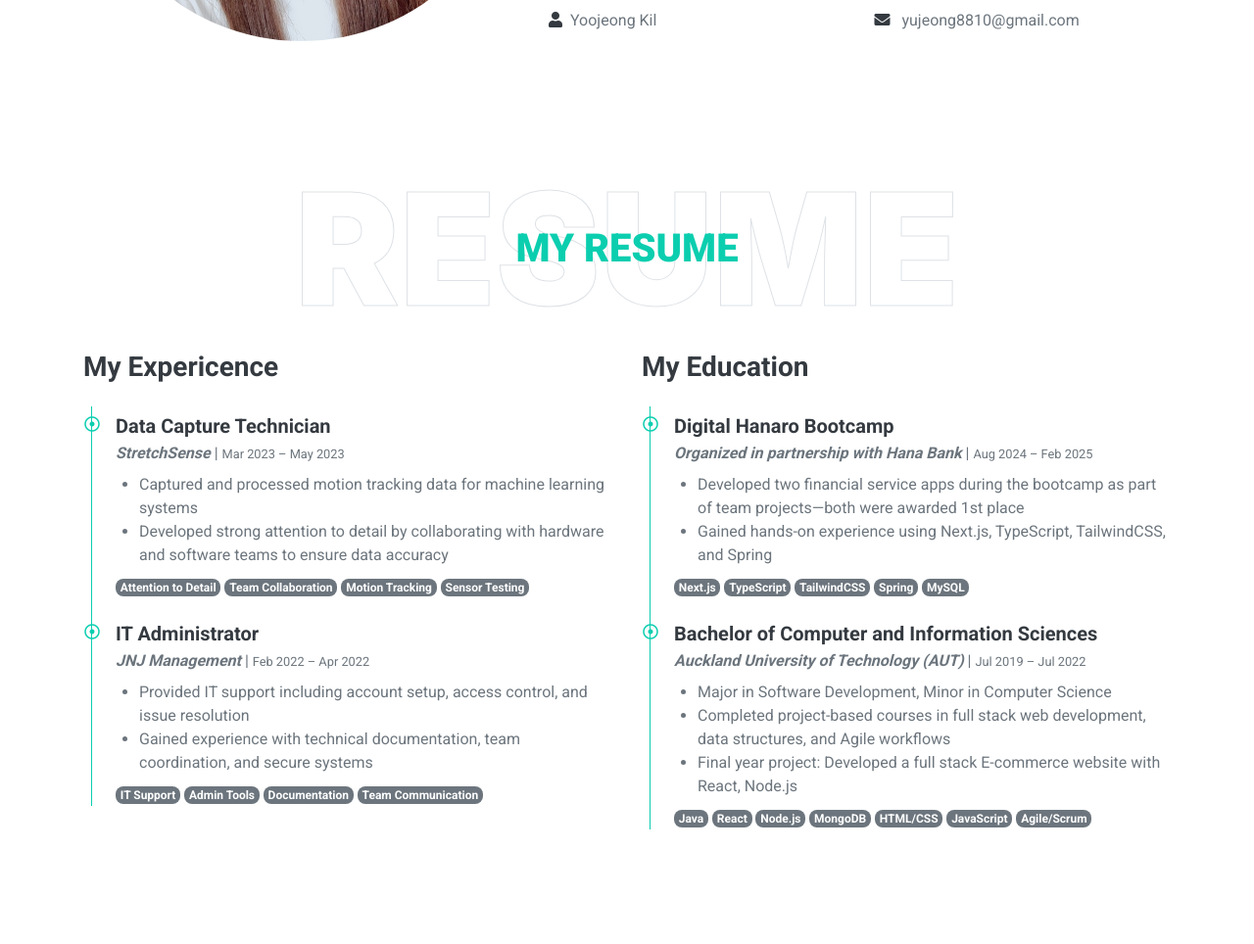
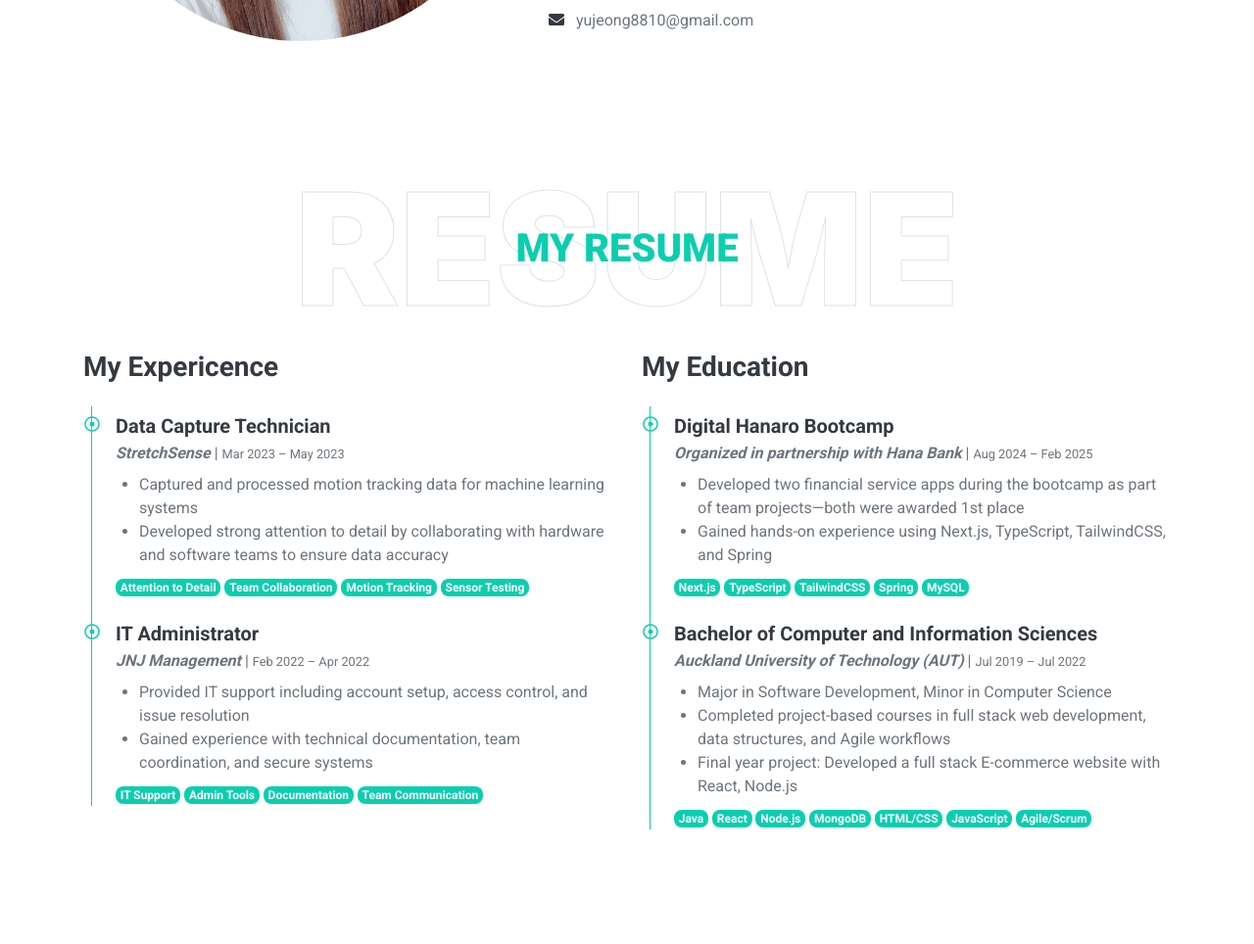
Before and after one commit to YoojeongKil/portfolio, a plain HTML site: page index.html in a window 1280 px wide. Shown: the part 1471-2435 px from the top of the page at 98% size. Drawn offline with nearby package versions, Linux system fonts and the light colour scheme.

Commit message:
badge color change

```diff
--- a/index.html
+++ b/index.html
@@ -168,14 +168,7 @@
                 products.
               </p>
             </div>
-
             <div class="row mb-3">
-              <div class="col-sm-6 py-2">
-                <h6>
-                  <i class="fa fa-user" style="margin-right: 8px"></i
-                  ><span class="text-secondary">Yoojeong Kil</span>
-                </h6>
-              </div>
               <div class="col-sm-6 py-2">
                 <h6>
                   <i class="fa fa-envelope" style="margin-right: 8px"></i>
@@ -233,10 +226,10 @@
                   </li>
                 </ul>
                 <div>
-                  <span class="badge badge-secondary">Attention to Detail</span>
-                  <span class="badge badge-secondary">Team Collaboration</span>
-                  <span class="badge badge-secondary">Motion Tracking</span>
-                  <span class="badge badge-secondary">Sensor Testing</span>
+                  <span class="badge badge-primary">Attention to Detail</span>
+                  <span class="badge badge-primary">Team Collaboration</span>
+                  <span class="badge badge-primary">Motion Tracking</span>
+                  <span class="badge badge-primary">Sensor Testing</span>
                 </div>
               </div>
               <div class="position-relative mb-4">
@@ -260,10 +253,10 @@
                   </li>
                 </ul>
                 <div>
-                  <span class="badge badge-secondary">IT Support</span>
-                  <span class="badge badge-secondary">Admin Tools</span>
-                  <span class="badge badge-secondary">Documentation</span>
-                  <span class="badge badge-secondary">Team Communication</span>
+                  <span class="badge badge-primary">IT Support</span>
+                  <span class="badge badge-primary">Admin Tools</span>
+                  <span class="badge badge-primary">Documentation</span>
+                  <span class="badge badge-primary">Team Communication</span>
                 </div>
               </div>
             </div>
@@ -295,11 +288,11 @@
                   </li>
                 </ul>
                 <div>
-                  <span class="badge badge-secondary">Next.js</span>
-                  <span class="badge badge-secondary">TypeScript</span>
-                  <span class="badge badge-secondary">TailwindCSS</span>
-                  <span class="badge badge-secondary">Spring</span>
-                  <span class="badge badge-secondary">MySQL</span>
+                  <span class="badge badge-primary">Next.js</span>
+                  <span class="badge badge-primary">TypeScript</span>
+                  <span class="badge badge-primary">TailwindCSS</span>
+                  <span class="badge badge-primary">Spring</span>
+                  <span class="badge badge-primary">MySQL</span>
                 </div>
               </div>
               <div class="position-relative mb-4">
@@ -331,13 +324,13 @@
                   </li>
                 </ul>
                 <div>
-                  <span class="badge badge-secondary">Java</span>
-                  <span class="badge badge-secondary">React</span>
-                  <span class="badge badge-secondary">Node.js</span>
-                  <span class="badge badge-secondary">MongoDB</span>
-                  <span class="badge badge-secondary">HTML/CSS</span>
-                  <span class="badge badge-secondary">JavaScript</span>
-                  <span class="badge badge-secondary">Agile/Scrum</span>
+                  <span class="badge badge-primary">Java</span>
+                  <span class="badge badge-primary">React</span>
+                  <span class="badge badge-primary">Node.js</span>
+                  <span class="badge badge-primary">MongoDB</span>
+                  <span class="badge badge-primary">HTML/CSS</span>
+                  <span class="badge badge-primary">JavaScript</span>
+                  <span class="badge badge-primary">Agile/Scrum</span>
                 </div>
               </div>
             </div>
```
